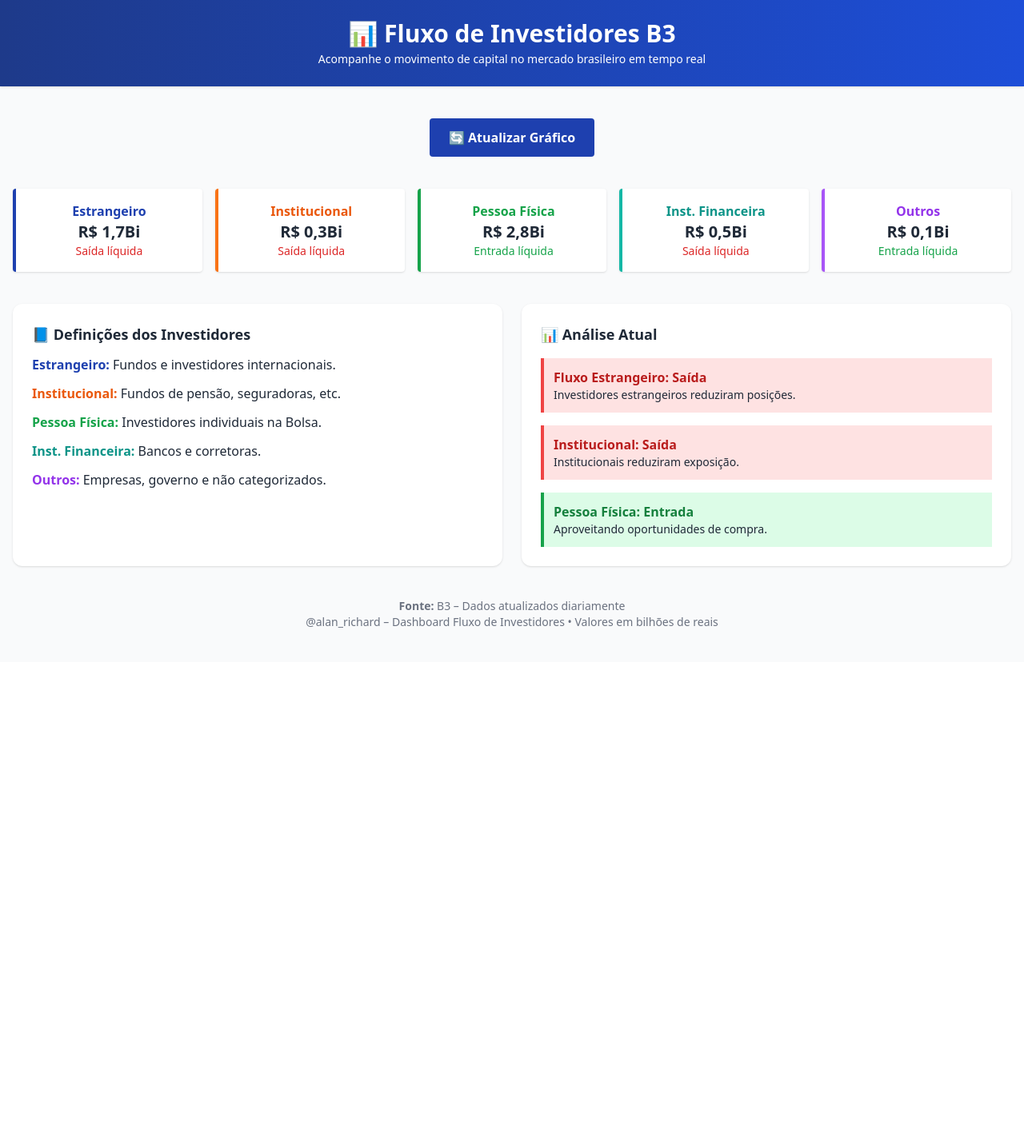
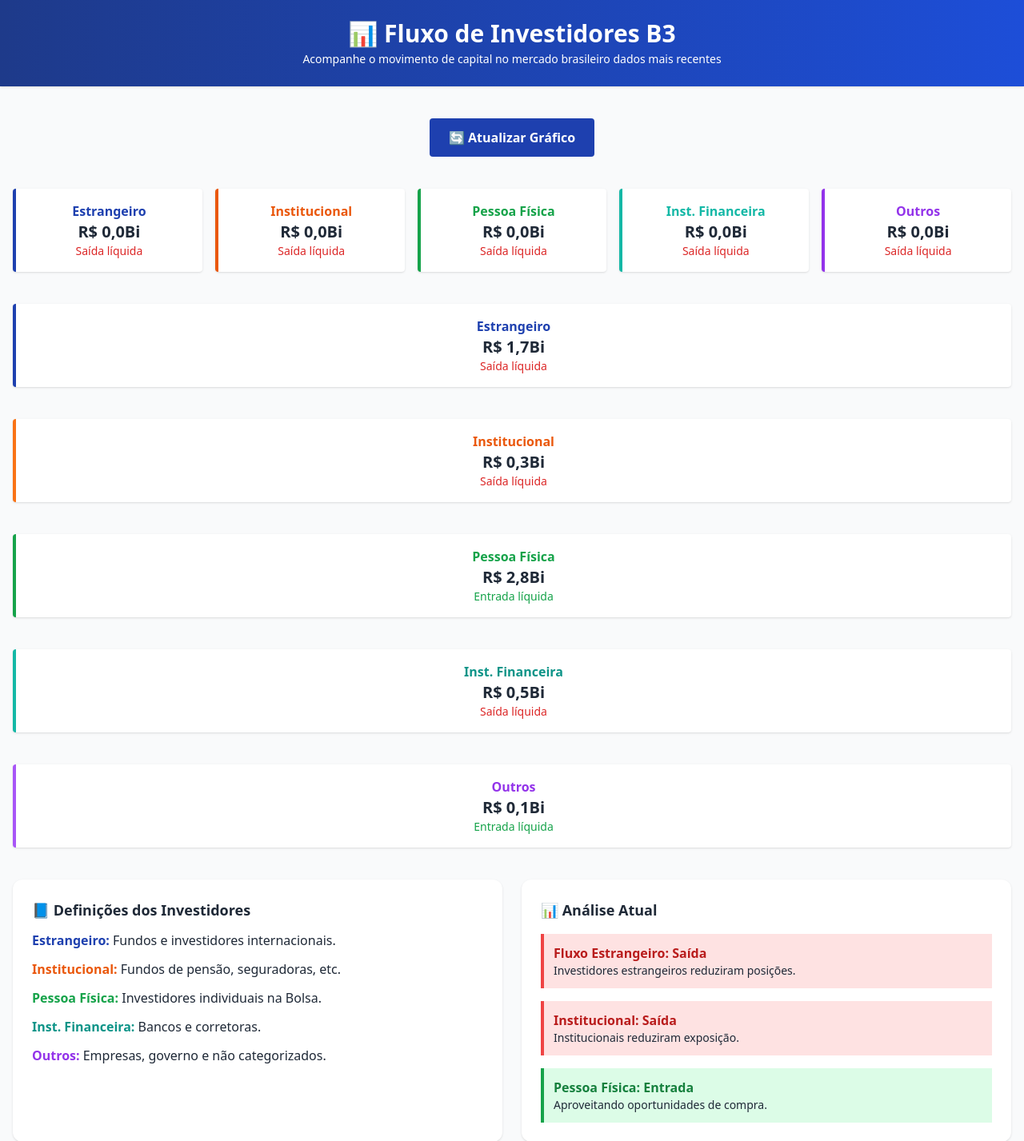
Before and after one commit to alanrichard77/fluxo-b3-render, a Flask app: page /home in a window 1280 px wide. Shown: the top 1427 px of the page at 80% size. Before the commit the page ends 785 px from the top, so only its background shows below. Run offline with Flask 3, Linux system fonts and the light colour scheme; some libraries are stand-ins or nearby versions.

Commit message:
Add files via upload

```diff
--- a/app.py
+++ b/app.py
@@ -34,8 +34,8 @@ def login():
 @app.route('/home', methods=['GET', 'POST'])
 def home():
     if request.method == 'POST':
-        grafico = gerar_grafico()
-        return render_template('home.html', imagem=grafico)
+        grafico, resumo = gerar_grafico()
+        return render_template('home.html', imagem=grafico, resumo=resumo)
     return render_template('home.html', imagem=None)
 
 def gerar_grafico():
@@ -89,27 +89,34 @@ def gerar_grafico():
     tick_spacing = len(datas) // 10
     ax1.set_xticks([datas[i] for i in range(0, len(datas), tick_spacing)])
     ax1.set_xticklabels([datas[i].strftime('%Y-%m') for i in range(0, len(datas), tick_spacing)], rotation=0)
-    plt.title('📊 Fluxo de Investidores na B3', fontsize=22, weight='bold')
+
 
     linhas = [ax1.plot([],[], color=cores[i], linewidth=2.5)[0] for i in range(len(ordem_legenda))]
     linhas += [ax2.plot([],[], color='#1c1c1c', linestyle='--', linewidth=2)[0]]
     legendas = list(labels_dict.values()) + ['Ibovespa']
+
     ax1.legend(linhas, legendas, loc='upper left', fontsize=12, frameon=True)
+
+    # Marca d'água central no gráfico
+    plt.text(0.5, 0.5, '@alan_richard', fontsize=60, color='gray', alpha=0.07,
+             ha='center', va='center', transform=plt.gcf().transFigure)
+
+    plt.tight_layout()
+
 
     linha_base = 0.110
     espaco = 0.012
-    plt.figtext(0.01, linha_base, "Categorias de Investidores:", ha="left", fontsize=9, weight='bold')
-    plt.figtext(0.01, linha_base - espaco * 1, "• Estrangeiro: fundos e investidores de fora do Brasil", ha="left", fontsize=9)
-    plt.figtext(0.01, linha_base - espaco * 2, "• Institucional: fundos de pensão, seguradoras, etc.", ha="left", fontsize=9)
-    plt.figtext(0.01, linha_base - espaco * 3, "• Pessoa Física: investidores individuais", ha="left", fontsize=9)
-    plt.figtext(0.01, linha_base - espaco * 4, "• Instituição Financeira: bancos e corretoras", ha="left", fontsize=9)
-    plt.figtext(0.01, linha_base - espaco * 5, "• Outros: empresas, governo e não categorizados", ha="left", fontsize=9)
-    plt.figtext(0.01, linha_base - espaco * 6.4, "Fonte: B3 e Dados de Mercado", fontsize=10, ha='left')
-    plt.figtext(0.99, linha_base - espaco * 6.4, "@alan_richard", fontsize=12, color='gray', ha='right', alpha=0.6)
 
-    plt.tight_layout(rect=(0, 0.18, 1, 1))
+    plt.tight_layout()
     buf = io.BytesIO()
     plt.savefig(buf, format="png")
+    # Obter valores acumulados mais recentes por categoria
+    resumo = {}
+    for col in ordem_legenda:
+        resumo[col] = df_final[col].dropna().iloc[-1] if col in df_final.columns else 0
+
+    return encoded, resumo
+
     buf.seek(0)
     return base64.b64encode(buf.read()).decode('utf-8')
 
--- a/templates/home.html
+++ b/templates/home.html
@@ -8,7 +8,7 @@
 <body class="bg-gray-50 text-gray-800">
     <header class="bg-gradient-to-r from-blue-900 to-blue-700 p-6 text-white text-center shadow">
         <h1 class="text-3xl font-bold">📊 Fluxo de Investidores B3</h1>
-        <p class="text-sm mt-1">Acompanhe o movimento de capital no mercado brasileiro em tempo real</p>
+        <p class="text-sm mt-1">Acompanhe o movimento de capital no mercado brasileiro dados mais recentes</p>
     </header>
 
     <main class="max-w-7xl mx-auto px-4 py-10 space-y-10">
@@ -24,7 +24,26 @@
         </div>
         {% endif %}
 
-        <section class="grid grid-cols-1 sm:grid-cols-2 lg:grid-cols-5 gap-4">
+
+<section class="grid grid-cols-1 sm:grid-cols-2 lg:grid-cols-5 gap-4">
+    {% for key, label, cor in [
+        ('estrangeiro_acum', 'Estrangeiro', 'blue-800'),
+        ('institucional_acum', 'Institucional', 'orange-600'),
+        ('pessoafisica_acum', 'Pessoa Física', 'green-600'),
+        ('instfinanceira_acum', 'Inst. Financeira', 'teal-500'),
+        ('outros_acum', 'Outros', 'purple-600')
+    ] %}
+    {% set valor = resumo[key] if resumo and key in resumo else 0 %}
+    <div class="bg-white p-4 rounded shadow text-center border-l-4 border-{{ cor }}">
+        <h3 class="text-{{ cor }} font-bold">{{ label }}</h3>
+        <p class="text-xl font-semibold">R$ {{ "%.1f"|format(valor|float)|replace('.', ',') }}Bi</p>
+        <p class="text-sm {{ 'text-green-600' if valor > 0 else 'text-red-600' }}">
+            {{ 'Entrada líquida' if valor > 0 else 'Saída líquida' }}
+        </p>
+    </div>
+    {% endfor %}
+</section>
+
             <div class="bg-white p-4 rounded shadow text-center border-l-4 border-blue-800">
                 <h3 class="text-blue-800 font-bold">Estrangeiro</h3>
                 <p class="text-xl font-semibold">R$ 1,7Bi</p>
```
